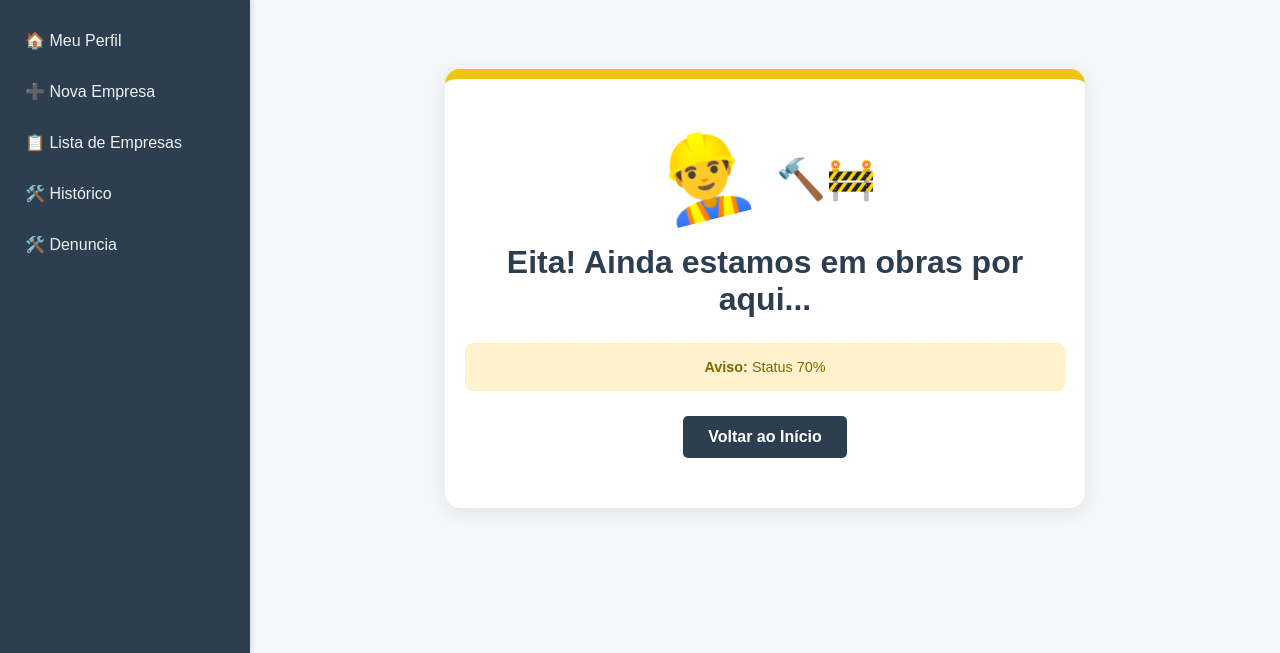
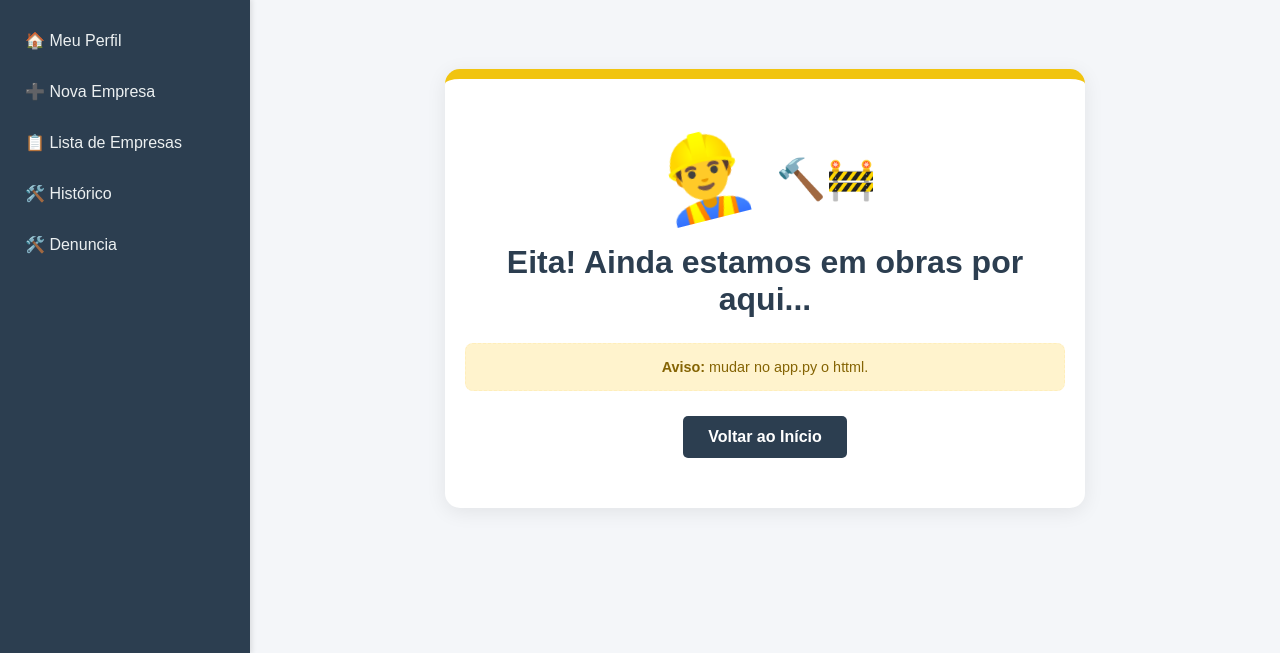
Before and after one commit to dealkis/CallCheck, a Flask app: page /denuncia in a window 1280 px wide. Shown: the part 66-719 px from the top of the page. Run offline with Flask 3, Linux system fonts and the light colour scheme; the visitor is signed in with stand-in values (Sample User, id 1); some libraries are stand-ins or nearby versions.

Commit message:
Update em_obras.html

```diff
--- a/templates/em_obras.html
+++ b/templates/em_obras.html
@@ -10,7 +10,7 @@
     <h1>Eita! Ainda estamos em obras por aqui...</h1>
 
     <div class="alerta-obra">
-        <strong>Aviso:</strong> Status 70%
+        <strong>Aviso:</strong> mudar no app.py o httml.
     </div>
 
     <a href="{{ url_for('index') }}" class="btn-retorno"> Voltar ao Início</a>
```
